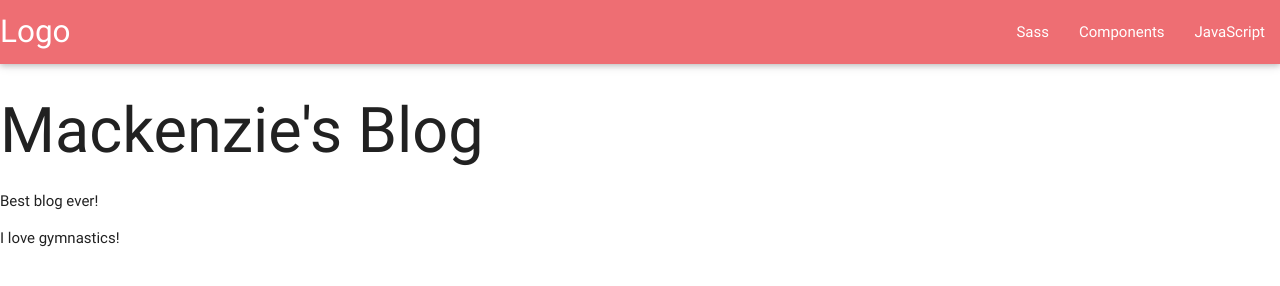
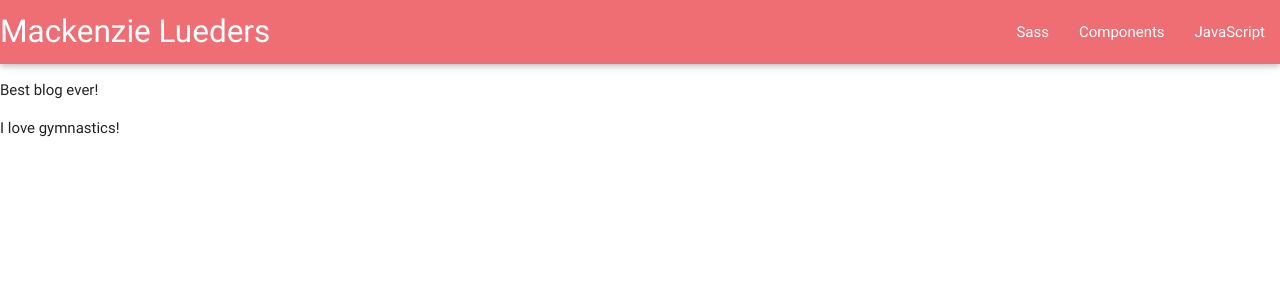
Before and after one commit to mackenzielueders/mackenzielueders.github.io, a plain HTML site: page index.html in a window 1280 px wide. Drawn offline with nearby package versions, Linux system fonts and the light colour scheme.

Commit message:
Updated Header

```diff
--- a/index.html
+++ b/index.html
@@ -15,7 +15,7 @@
 
   <nav>
     <div class="nav-wrapper">
-      <a href="#" class="brand-logo">Logo</a>
+      <a href="#" class="brand-logo">Mackenzie Lueders</a>
       <ul id="nav-mobile" class="right hide-on-med-and-down">
         <li><a href="sass.html">Sass</a></li>
         <li><a href="badges.html">Components</a></li>
@@ -24,7 +24,6 @@
     </div>
   </nav>
 
-  	<h1>Mackenzie's Blog</h1>
   	<p>Best blog ever!</p>
     <p>I love gymnastics!</p>
 
```
